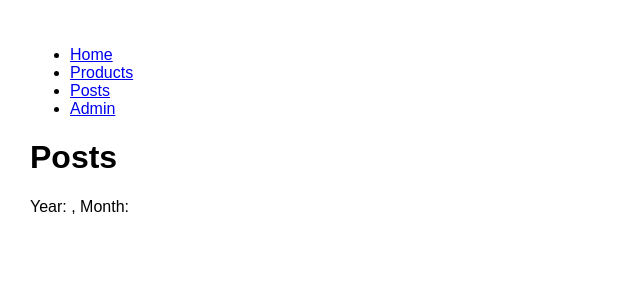
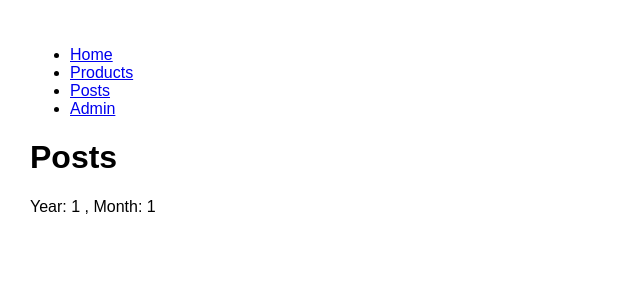
Before and after one commit to DalatCoder/learn-react-mosh, a React (Create React App) app in the folder router-app/: page /posts/1/1 in a window 1280 px wide. Shown: the top 300 px of the page, without its empty margins (0-640 px from the left). Built offline with nearby package versions, Linux system fonts and the light colour scheme.

Commit message:
optional parameter

```diff
--- a/router-app/src/App.js
+++ b/router-app/src/App.js
@@ -21,7 +21,7 @@ class App extends Component {
               path="/products"
               render={(props) => <Products sortBy="newest" {...props} />}
             />
-            <Route path="/posts/:year/:month" component={Posts} />
+            <Route path="/posts/:year?/:month?" component={Posts} />
             <Route path="/admin" component={Dashboard} />
             <Route path="/" component={Home} />
           </Switch>
--- a/router-app/src/components/posts.jsx
+++ b/router-app/src/components/posts.jsx
@@ -1,10 +1,10 @@
-import React from "react";
+import React from 'react';
 
-const Posts = () => {
+const Posts = ({ match: { params } }) => {
   return (
     <div>
       <h1>Posts</h1>
-      Year: , Month:
+      Year: {params.year} , Month: {params.month}
     </div>
   );
 };
```
